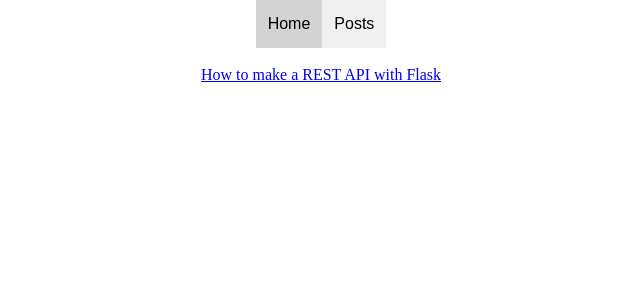
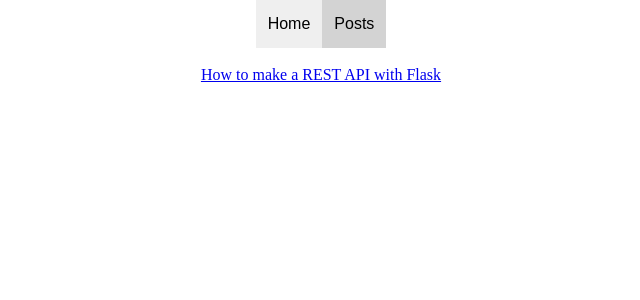
Before and after one commit to sw1jari/jarinoah.com, a Next.js app: page /posts in a window 1280 px wide. Shown: the top 300 px of the page, without its empty margins (319-959 px from the left). Built offline with nearby package versions, Linux system fonts and the light colour scheme.

Commit message:
nav enum

```diff
--- a/components/Nav.tsx
+++ b/components/Nav.tsx
@@ -1,29 +1,34 @@
 import Link from "next/link"
+import { useRouter } from "next/router";
 import { useState } from "react"
 import styles from '../styles/Nav.module.css'
 
+// TODO: change to map and use map function to create all the buttons
+enum Routes {
+  Home = "/",
+  Posts = "/posts",
+}
+
 function Nav() {
-  const [current, setCurrent] = useState<number>(0)
-
-  const setNewCurrent = (index: number): void => {
-    setCurrent(index)
-  }
+  const { pathname } = useRouter();
+  const rootPath = "/" + pathname.split("/")[1];
+  const [current, setCurrent] = useState<string>(rootPath)
 
   return (
     <div>
       <nav className={styles.nav}>
-        <Link href={"/"}>
+        <Link href={Routes.Home}>
           <button
-            className={current == 0 ? styles.selected : undefined}
-            onClick={() => setCurrent(0)}
+            className={current == Routes.Home ? styles.selected : undefined}
+            onClick={() => setCurrent(Routes.Home)}
             >
               Home
             </button>
         </Link>
-        <Link href={"/posts"}>
+        <Link href={Routes.Posts}>
           <button
-            className={current == 1 ? styles.selected : undefined}
-            onClick={() => setCurrent(1)}
+            className={current == Routes.Posts ? styles.selected : undefined}
+            onClick={() => setCurrent(Routes.Posts)}
             >
               Posts
           </button>
```
